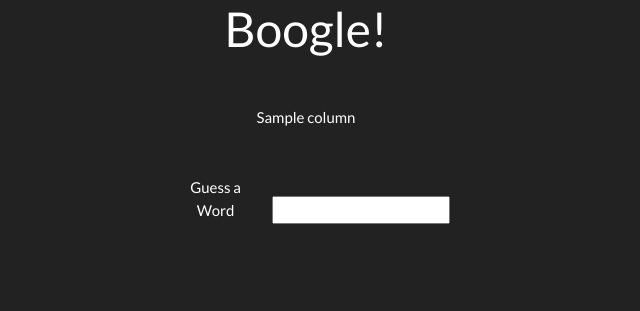
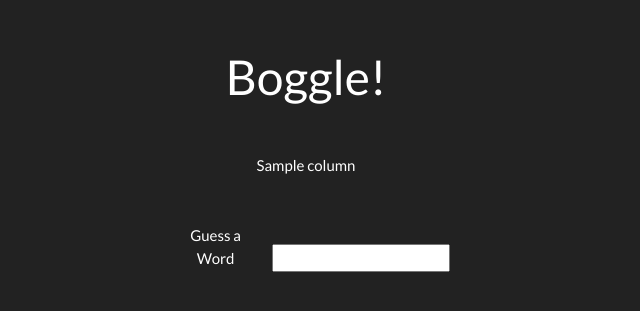
Before and after one commit to taimoorarshad43/Boggle, a Flask app: template templates/index.html in a window 1280 px wide. Shown: the top 311 px of the page, without its empty margins (334-974 px from the left). Run offline with Flask 2, Linux system fonts and the light colour scheme; the template is opened without the code that fills it: most values are stand-ins (such as "Sample title", 1, 10 or a date in 2020); parts of the project's set-up code (start-up, migrations or seed data) failed here and were passed over; some libraries are stand-ins or nearby versions.

Commit message:
Refining Boggle Grid

```diff
--- a/templates/index.html
+++ b/templates/index.html
@@ -1,11 +1,11 @@
 {% extends 'base.html' %}
 
-{% block title %}Boogle!{% endblock %}
+{% block title %}Boggle!{% endblock %}
 
 {% block body %}
 
 <div>
-<h1 class = "text-center">Boogle!</h1>
+<h1 class = "text-center mt-5">Boggle!</h1>
 </div>
 
 <div class = "container text-center">
@@ -19,10 +19,14 @@
 </div>
 
 <div class = "text-center mt-5">
-    <form>
+    <form id = "inputguess">
         <label class = "col-1">Guess a Word</label>
         <input type = "text" name = "guess">
     </form>
 </div>
 
 {% endblock %}
+
+{% block script %}
+<script src = "/static/index.js"></script>
+{% endblock %}
```
